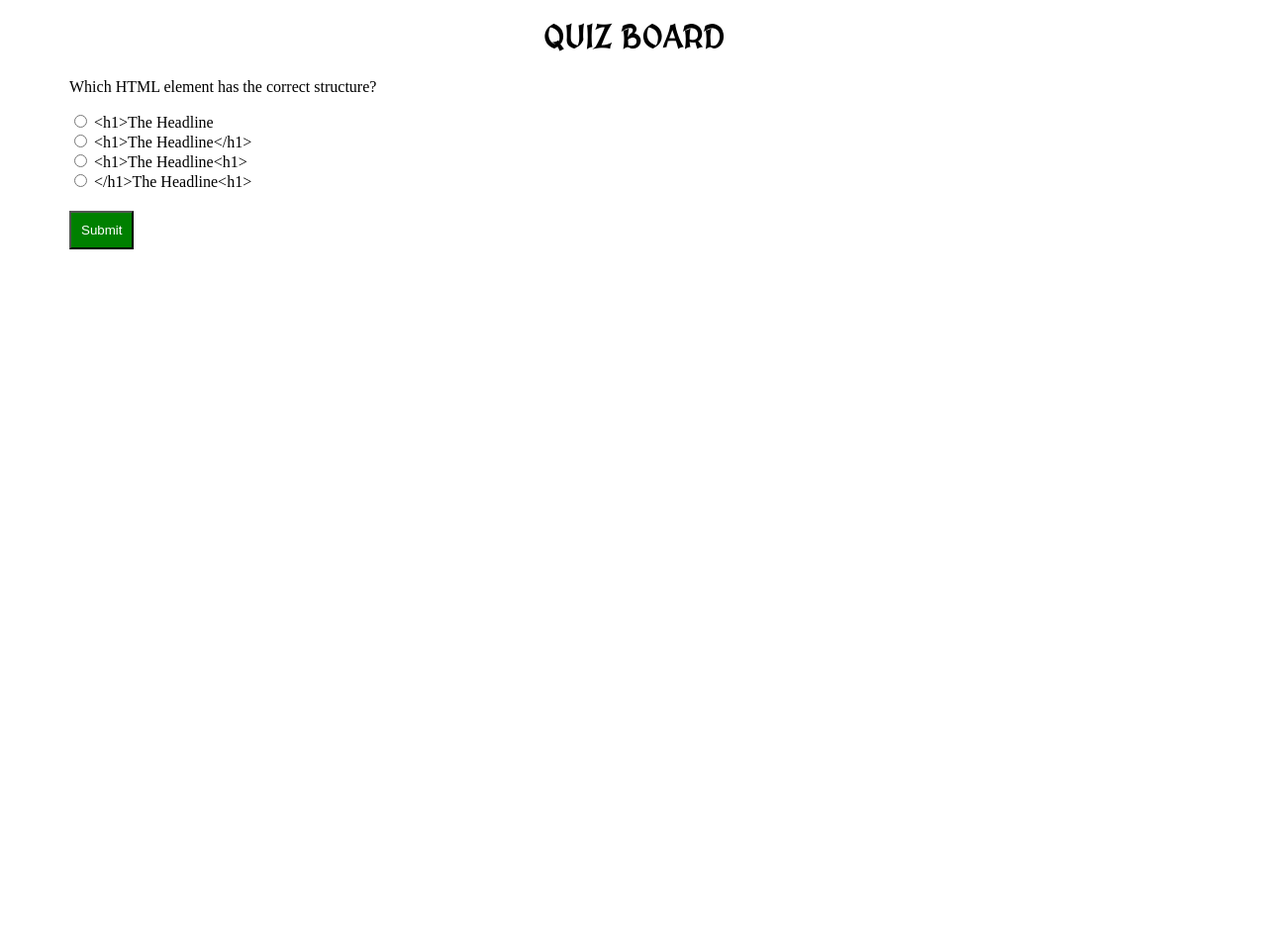
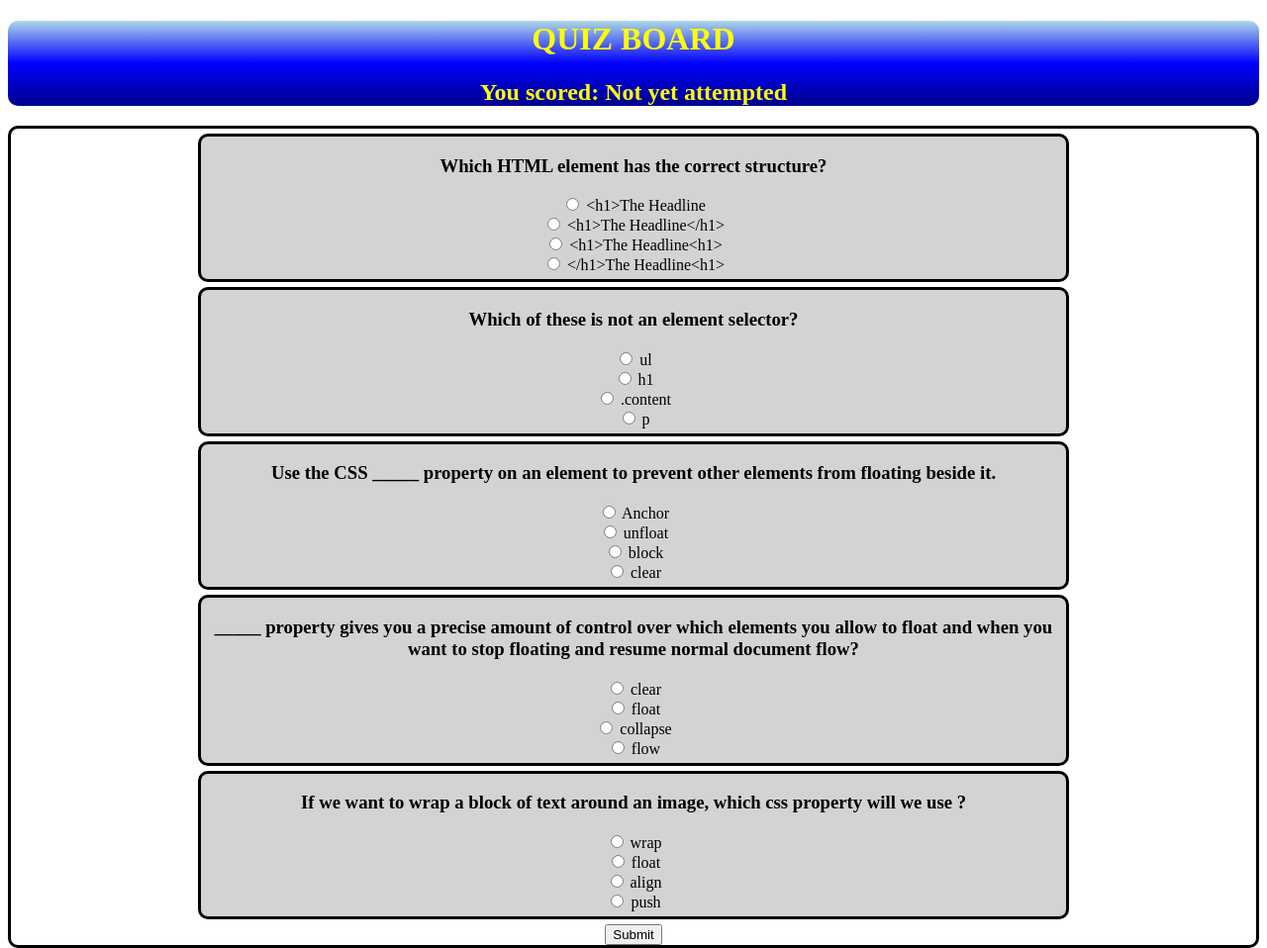
Before and after one commit to Munene-Kariuki/Quiz-board, a plain HTML site: page index.html in a window 1280 px wide. Shown: the whole page at 99% size. Before the commit the page ends 800 px from the top, so only its background shows below. Drawn offline with Linux system fonts and the light colour scheme.

Commit message:
add border to the questions and a background color to the header

```diff
--- a/assets/css/styles.css
+++ b/assets/css/styles.css
@@ -1,20 +1,29 @@
-body {
-  margin: 0px;
-  padding: 0px;
+.header {
+  background-image: linear-gradient(#ADD8E6, #0000FF, #00008B);
+  margin-top: 0px;
+  text-align: center;
+  color: yellow;
+  border-radius: 10px;
+  padding: 5 0 5 0;
 }
 
-h1{
+.questions{
   text-align: center;
-  font-family: 'MedievalSharp';
+  border-style: solid;
+  border: 3 3 3 3;
+  border-radius: 10px;
+  margin-top: 5px;
 }
-.questions{
-  padding-left: 70px;
+
+.question_1, .question_2, .question_3, .question_4, .question_5 {
+  text-align: center;
+  border-style: solid;
+  border: 2;
+  border-radius: 10px;
+  margin-top: 5px;
+  margin-right: 15%;
+  margin-left: 15%;
+  margin-bottom: 5px;
+  padding-bottom: 5px;
+  background-color: #D3D3D3;
 }
-.submit {
-  padding-top: 20px;
-}
-.btn {
-  padding: 10px;
-  background-color: green;
-  color: white;
-}
--- a/assets/js/styles.js
+++ b/assets/js/styles.js
@@ -1,5 +1,6 @@
 function check_answer() {
-  var answer = document.getElementById('one');
+  var form_no = document.getElementById()
+  var answer = document.forms[0,4];
   var text = '';
   var i;
 
--- a/index.html
+++ b/index.html
@@ -10,10 +10,17 @@
   <title>Quiz board</title>
 </head>
 <body>
-  <h1 class="head">QUIZ BOARD</h1>
+  <div class="header">
+    <h1 class="head">QUIZ BOARD</h1>
+    <div class="results">
+      <h2>You scored: Not yet attempted</h2>
+    </div>
+  </div>
+
  <div class="questions">
+
    <div class="question_1">
-    <p>Which HTML element has the correct structure?</p>
+    <h3>Which HTML element has the correct structure?</h3>
     <form id="one">
       <input type="radio" id="no_closing_tag" name="correct_structure" value="A">
       <label for="a">&lt;h1&gt;The Headline </label><br>
@@ -26,8 +33,8 @@
     </form>
    </div>
 
-   <!-- <div class="question_2">
-    <p>Which of these is not an element selector?</p>
+   <div class="question_2">
+    <h3>Which of these is not an element selector?</h3>
     <form>
       <input type="radio" id="ul" name="element_selectors" value="A">
       <label for="a">ul</label><br>
@@ -41,7 +48,7 @@
    </div>
 
    <div class="question_3">
-    <p>Use the CSS _____ property on an element to prevent other elements from floating beside it.</p>
+    <h3>Use the CSS _____ property on an element to prevent other elements from floating beside it.</h3>
     <form>
       <input type="radio" id="Anchor" name="element_floating" value="A">
       <label for="a">Anchor</label><br>
@@ -55,7 +62,7 @@
    </div>
 
    <div class="question_4">
-    <p>_____ property gives you a precise amount of control over which elements you allow to float and when you want to stop floating and resume normal document flow?</p>
+    <h3>_____ property gives you a precise amount of control over which elements you allow to float and when you want to stop floating and resume normal document flow?</h3>
     <form>
       <input type="radio" id="clear" name="float_control" value="A">
       <label for="a">clear</label><br>
@@ -69,7 +76,7 @@
    </div>
 
    <div class="question_5">
-    <p>If we want to wrap a block of text around an image, which css property will we use ?</p>
+    <h3>If we want to wrap a block of text around an image, which css property will we use ?</h3>
     <form>
       <input type="radio" id="wrap" name="text_around_image" value="A">
       <label for="a">wrap</label><br>
@@ -80,7 +87,7 @@
       <input type="radio" id="push" name="text_around_image" value="D">
       <label for="d">push</label><br>
     </form>
-   </div> -->
+   </div>
    <div class="submit">
     <input type="submit" value="Submit" class="btn" onclick="check_answer()">
    </div>
```
